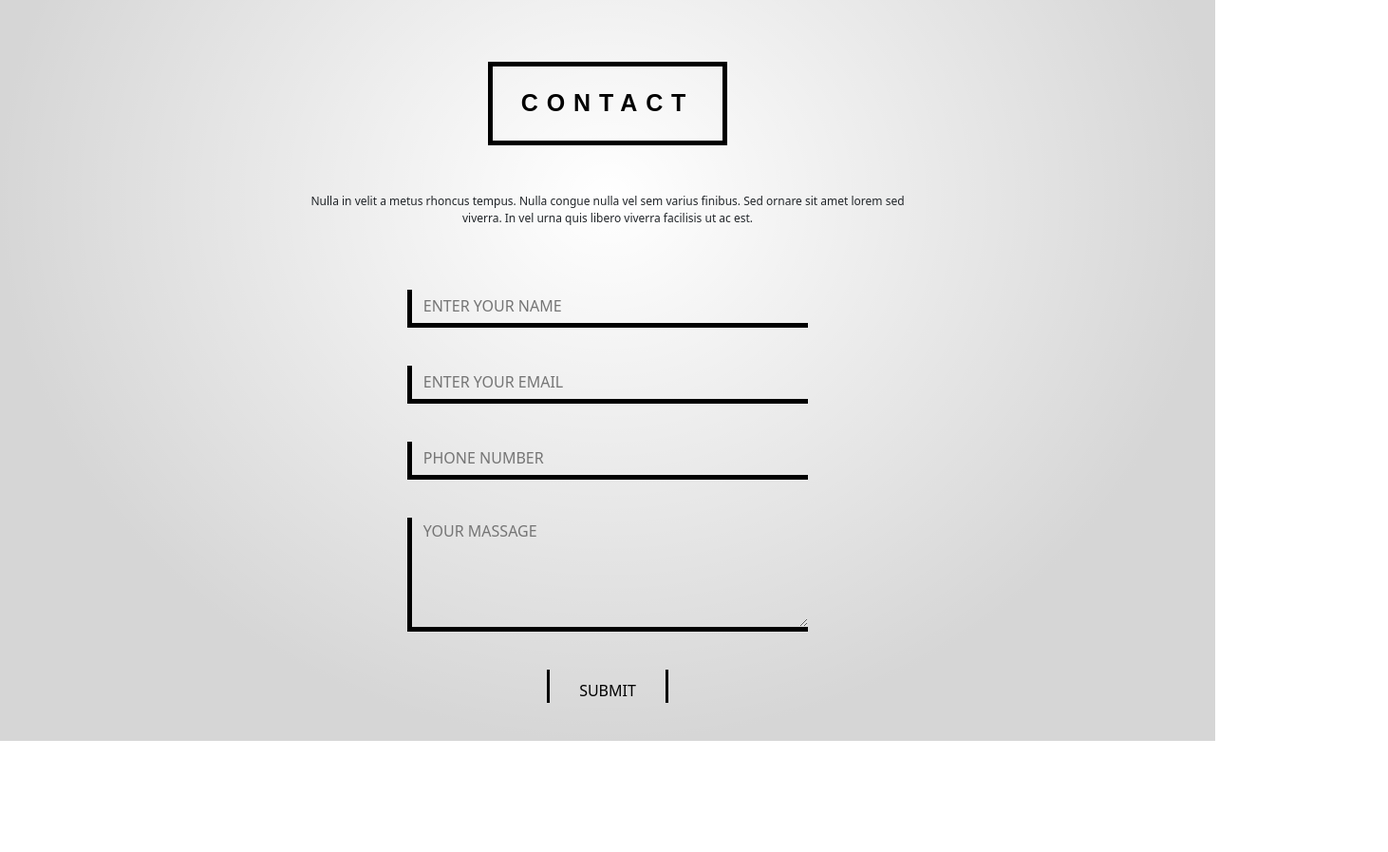
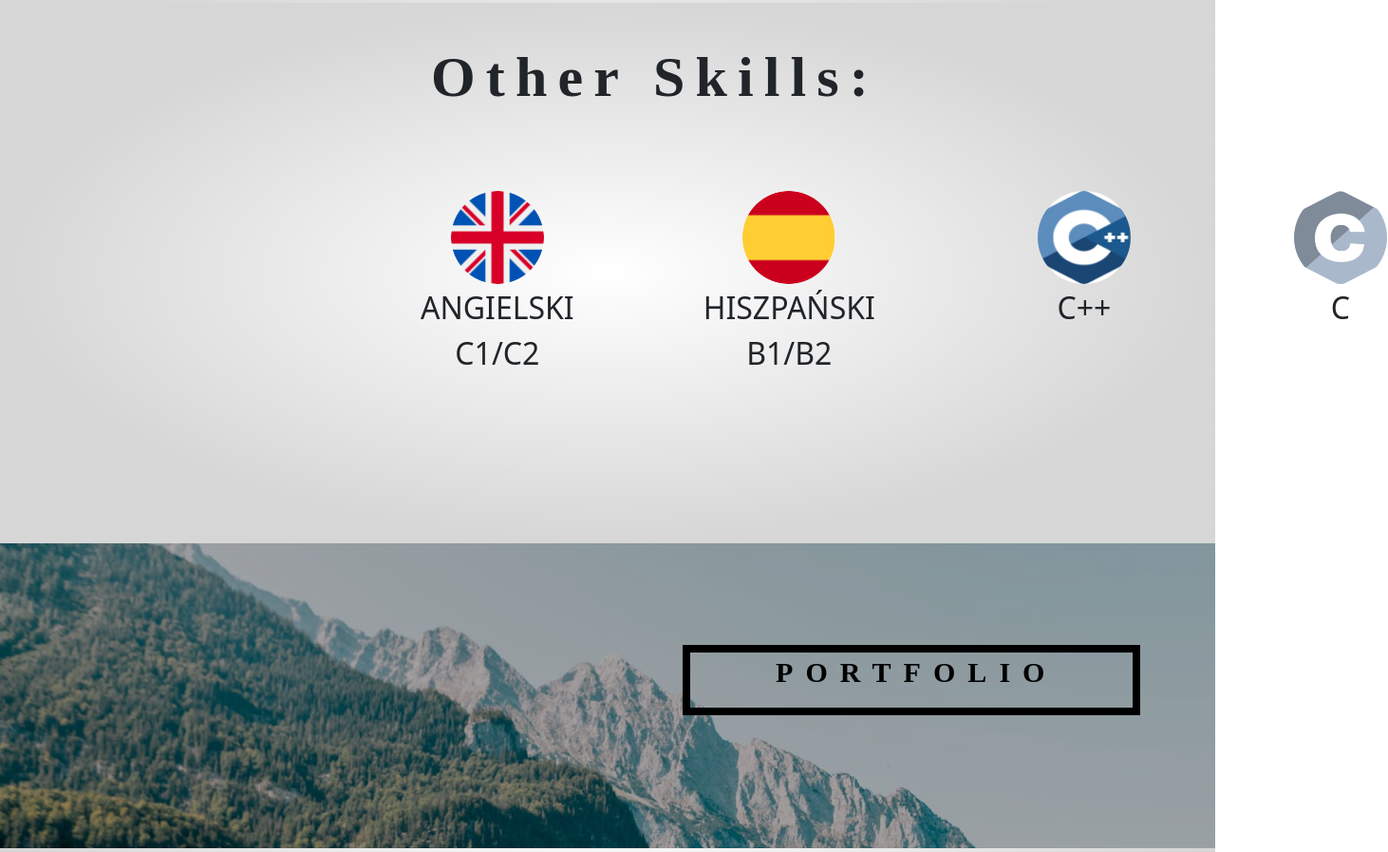
Before and after one commit to Ikromi-Imomiddin/Team-Work, a plain HTML site: page index.html in a window 1280 px wide. Shown: the part 365-1262 px from the top of the page at 95% size, 1462 px wide, since content can reach past the window. Before the commit the page ends 1145 px from the top, so only its background shows below. Drawn offline with Linux system fonts and the light colour scheme; a web font is replaced by a local one.

Commit message:
add Ikromi

```diff
--- a/index.html
+++ b/index.html
@@ -47,6 +47,23 @@
       </div>
     </div>
 
+    <div class="Ik">
+      <div class="ikskills">
+          <p>Other Skills: </p>
+      </div>
+      <div class="ikskill">
+         <div class="ik1"> <img src="/Team-Work/images Ik/image 18.jpg" alt="" id="ika"><p> ANGIELSKI <br> C1/C2</p> </div>
+         <div class="ik2"> <img src="/Team-Work/images Ik/image 19.jpg" alt="" id="ika"><p> HISZPAŃSKI <br> B1/B2</p> </div>
+         <div class="ik3"> <img src="/Team-Work/images Ik/image 20.jpg" alt="" id="ik"><p> C++</p></div>
+         <div class="ik4"> <img src="images Ik/image 17@2x.png" alt="" id="ik"><p> C </p></div>
+      </div>
+      </div>
+
+      <div class="Ik1">
+          <div class="ik8">
+              <p>PORTFOLIO</p>
+          </div>
+      </div>
 <!-- Suhaib code end -->
 
     <div class="a-but">
--- a/main.css
+++ b/main.css
@@ -98,3 +98,82 @@
   border-top: none;
   border-bottom: none;
 }/*# sourceMappingURL=main.css.map */
+.ikskills p{
+  margin-left: 454px;
+  margin-bottom: 100px;
+  font-family: 'Montserrat';
+  font-style: normal;
+  font-weight: 700;
+  font-size: 60px;
+  line-height: 37px;
+  display: flex;
+  letter-spacing: 0.18538em;
+  }
+  .ikskill{
+      margin-left: 443px;
+      display: flex;
+      margin-top: 82px;
+      text-align: center;
+  }
+  .ikskill img{
+
+      width: 100px;
+      height: 100px;
+  }
+  .ikskill p{
+    font-size: 2em;
+    font-weight: 500;
+  }
+  .ik2{
+      margin-right: 170px;
+      margin-left: 136px;
+  }
+  .ik4{
+      margin-left: 170px;
+  }
+  .Ik{
+      padding-top: 60px;
+      background: radial-gradient(50% 50% at 50% 50%, rgba(26, 21, 21, 0) 0%, rgba(1, 1, 1, 0.16) 100%), #FFFFFF;
+  mix-blend-mode: normal;
+  padding-bottom: 160px;
+  }
+  .Ik1{
+      width: 100%;
+      height: 321px;
+      background-image: url(image\ 12.png);
+      background-repeat: no-repeat;
+      margin: auto;
+      padding-top: 107px;
+      padding-left: 719px;
+
+  }
+  .ik8{
+   border: 8px solid black;
+  width: 482px;
+  height: 74px;
+  left: 719px;
+  top: 123px;
+  font-family: 'Montserrat';
+  font-style: normal;
+  font-weight: 700;
+  font-size: 30px;
+  line-height: 38px;
+  display: flex;
+  align-items: center;
+  text-align: center;
+  letter-spacing: 0.43538em;
+
+
+  color: #000000;
+  }
+  .ik8 p{
+      padding-left: 90px;
+  }
+  #ika{
+      border: 1px solid transparent;
+     border-radius: 50%;
+  }
+  #ik{
+      border: 1px solid transparent;
+     border-radius: 50%;
+  }
```
Also changed, not shown: image 12.png (added), images Ik/image 17@2x.png (added), images Ik/image 18.jpg (added), images Ik/image 19.jpg (added), images Ik/image 20.jpg (added).
